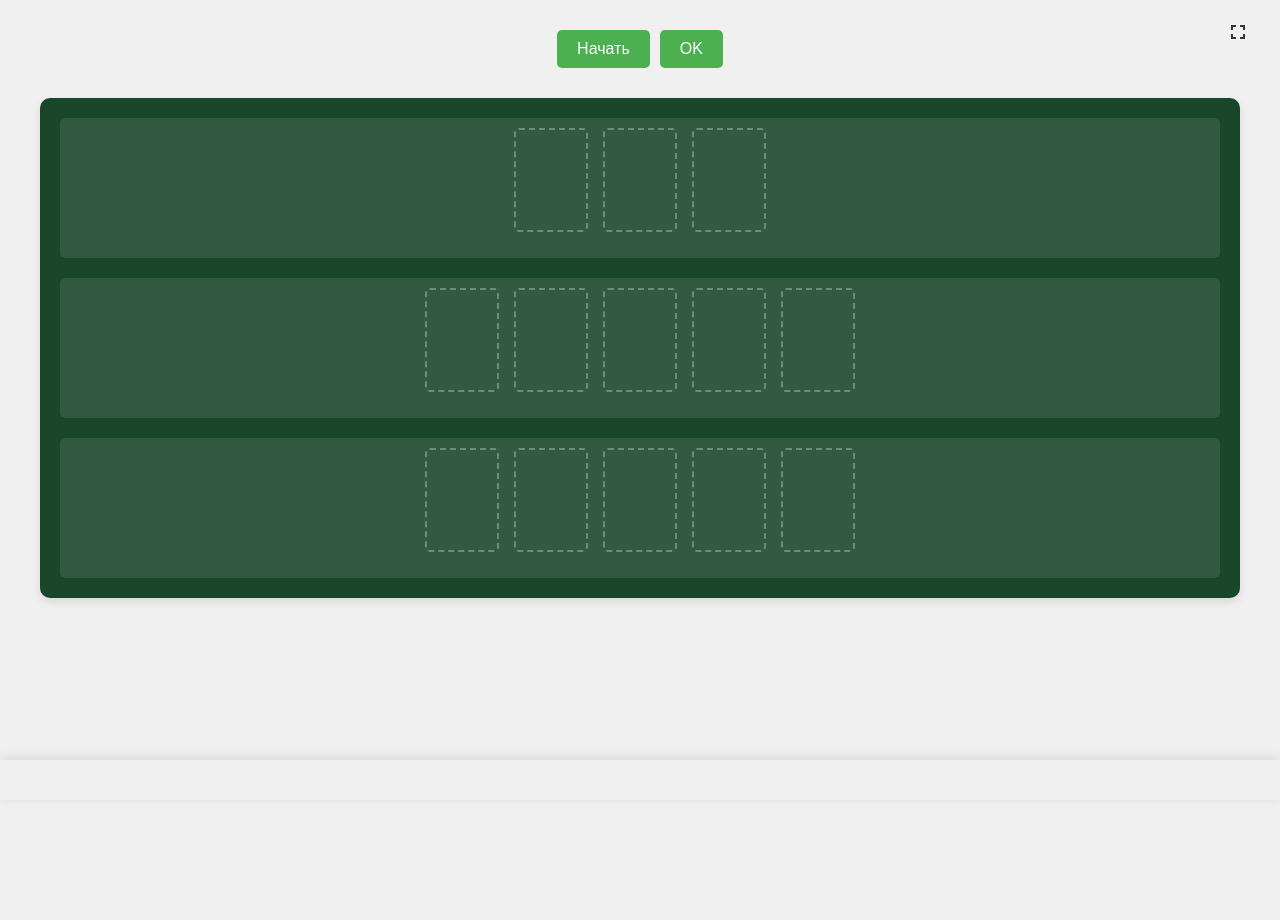
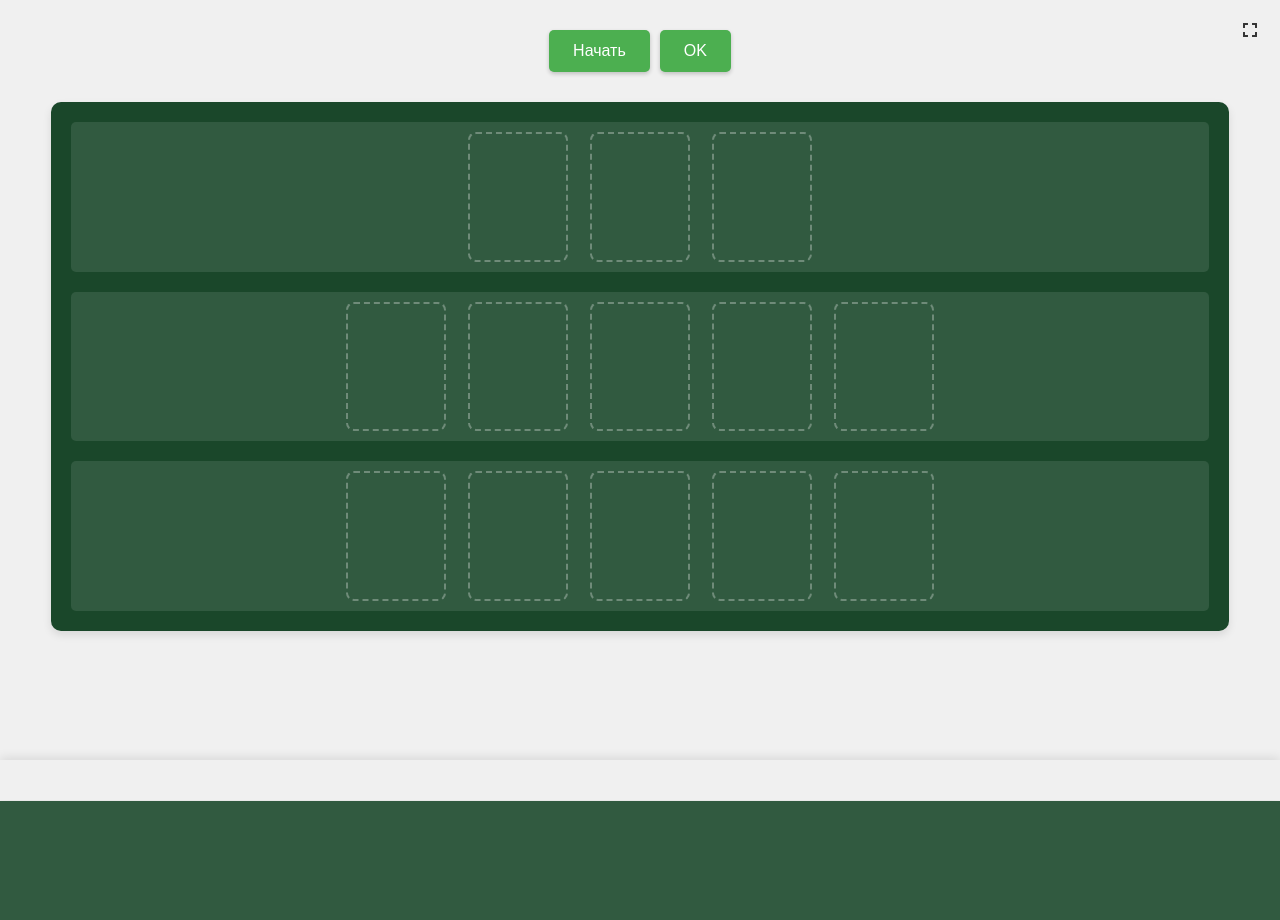
Before and after one commit to Azerus96/soncard, a Flask app: page / in a window 1280 px wide. After the commit the page ends 801 px from the top, so only its background shows below. Run offline with Flask 3, Linux system fonts and the light colour scheme.

Commit message:
Update index.html

```diff
--- a/templates/index.html
+++ b/templates/index.html
@@ -12,7 +12,8 @@
             background-color: #f0f0f0;
             overflow-x: hidden;
             min-height: 100vh;
-            padding-bottom: 100px;
+            padding-bottom: 150px;
+            box-sizing: border-box;
         }
 
         .controls {
@@ -28,23 +29,26 @@
         }
 
         button {
-            padding: 10px 20px;
+            padding: 12px 24px;
             font-size: 16px;
             border: none;
             border-radius: 5px;
             cursor: pointer;
             background-color: #4CAF50;
             color: white;
-            transition: background-color 0.3s;
+            transition: all 0.3s ease;
+            box-shadow: 0 2px 4px rgba(0,0,0,0.2);
         }
 
         button:hover {
             background-color: #45a049;
+            transform: translateY(-1px);
+            box-shadow: 0 4px 8px rgba(0,0,0,0.2);
         }
 
-        button:disabled {
-            background-color: #cccccc;
-            cursor: not-allowed;
+        button:active {
+            transform: translateY(1px);
+            box-shadow: 0 1px 2px rgba(0,0,0,0.2);
         }
 
         .fullscreen-btn {
@@ -56,6 +60,8 @@
             color: #333;
             cursor: pointer;
             z-index: 1002;
+            padding: 8px;
+            box-shadow: none;
         }
 
         .table {
@@ -63,68 +69,74 @@
             grid-template-rows: auto auto auto;
             gap: 20px;
             margin: 20px auto;
-            width: 100%;
+            width: 95%;
             max-width: 1200px;
             background-color: #1a472a;
             padding: 20px;
             border-radius: 10px;
             box-shadow: 0 4px 8px rgba(0,0,0,0.1);
             box-sizing: border-box;
+            overflow: visible;
         }
 
         .row {
             display: flex;
             justify-content: center;
-            gap: 15px;
+            gap: 2%;
             min-height: 120px;
             padding: 10px;
             border-radius: 5px;
             background-color: rgba(255,255,255,0.1);
+            flex-wrap: nowrap;
         }
 
         .card {
-            width: 70px;
-            height: 100px;
-            border-radius: 5px;
+            width: calc(70px + 2vw);
+            height: calc(100px + 2vw);
+            min-width: 50px;
+            min-height: 70px;
+            border-radius: 8px;
             background-color: white;
             display: flex;
             justify-content: center;
             align-items: center;
             cursor: move;
-            font-size: 20px;
+            font-size: calc(16px + 1vw);
             box-shadow: 0 2px 4px rgba(0,0,0,0.2);
             position: relative;
             flex-shrink: 0;
             transition: transform 0.2s, box-shadow 0.2s;
             user-select: none;
             -webkit-user-select: none;
-        }
-
-        .card:active {
-            transform: scale(1.05);
-            box-shadow: 0 4px 8px rgba(0,0,0,0.3);
+            touch-action: none;
         }
 
         .card[data-suit="♥"], .card[data-suit="♦"] {
-            color: red;
+            color: #e44145;
         }
 
         .card[data-suit="♣"], .card[data-suit="♠"] {
-            color: black;
+            color: #2d2d2d;
         }
 
         .card-slot {
-            width: 70px;
-            height: 100px;
+            width: calc(70px + 2vw);
+            height: calc(100px + 2vw);
+            min-width: 50px;
+            min-height: 70px;
             border: 2px dashed rgba(255,255,255,0.3);
-            border-radius: 5px;
+            border-radius: 8px;
             flex-shrink: 0;
-            transition: background-color 0.3s, border-color 0.3s;
+            transition: all 0.3s ease;
+            display: flex;
+            justify-content: center;
+            align-items: center;
         }
 
         .card-slot.drag-over {
-            background-color: rgba(255,255,255,0.3);
+            background-color: rgba(255,255,255,0.2);
             border-color: white;
+            transform: scale(1.05);
         }
 
         #hand {
@@ -144,23 +156,30 @@
 
         .dragging {
             opacity: 0.5;
+            transform: scale(1.05);
         }
 
-        @media (max-width: 600px) {
-            .card, .card-slot {
-                width: 50px;
-                height: 70px;
-                font-size: 16px;
-            }
-
+        @media (max-width: 768px) {
             .table {
+                width: 98%;
                 padding: 10px;
                 gap: 10px;
             }
 
             .row {
-                gap: 8px;
+                gap: 1.5%;
                 min-height: 80px;
+            }
+
+            .card, .card-slot {
+                width: calc(45px + 2vw);
+                height: calc(65px + 2vw);
+                font-size: calc(14px + 1vw);
+            }
+
+            body {
+                padding: 10px;
+                padding-bottom: 120px;
             }
 
             #hand {
@@ -237,6 +256,31 @@
             return cardElement;
         }
 
+        function handleCardDrop(slot, card) {
+            // Сбрасываем все стили перед добавлением
+            card.style = '';
+            card.className = 'card';
+
+            if (slot.children.length > 0) {
+                const existingCard = slot.children[0];
+                const hand = document.getElementById('hand');
+                hand.appendChild(existingCard);
+            }
+
+            slot.appendChild(card);
+
+            // Убеждаемся, что карта видима
+            requestAnimationFrame(() => {
+                card.style.display = 'flex';
+                card.style.visibility = 'visible';
+                card.style.opacity = '1';
+            });
+
+            updateTableState();
+            gameState.initial_cards_placed = checkInitialCardsPlaced();
+            updateGameState();
+        }
+
         function createCardSlot() {
             const slot = document.createElement('div');
             slot.className = 'card-slot';
@@ -260,18 +304,9 @@
                     `[data-suit="${cardData.suit}"][data-rank="${cardData.rank}"]`
                 );
 
-                if (!sourceElement) return;
-
-                if (slot.children.length > 0) {
-                    const existingCard = slot.children[0];
-                    const sourceParent = sourceElement.parentElement;
-                    sourceParent.appendChild(existingCard);
+                if (sourceElement) {
+                    handleCardDrop(slot, sourceElement);
                 }
-
-                slot.appendChild(sourceElement);
-                updateTableState();
-                gameState.initial_cards_placed = checkInitialCardsPlaced();
-                updateGameState();
             });
 
             return slot;
@@ -375,7 +410,8 @@
                     cards.forEach((card, index) => {
                         if (card) {
                             const slot = document.querySelector(`#${row}-row .card-slot:nth-child(${index + 1})`);
-                            slot.appendChild(createCard(card));
+                            const cardElement = createCard(card);
+                            handleCardDrop(slot, cardElement);
                         }
                     });
                 });
@@ -388,11 +424,7 @@
                 });
             }
 
-            // Обработка мобильных устройств
-            setupMobileHandlers();
-        });
-
-        function setupMobileHandlers() {
+            // Настройка обработчиков для мобильных устройств
             let touchCard = null;
             let initialX = 0;
             let initialY = 0;
@@ -403,28 +435,38 @@
 
                 touchCard = card;
                 const touch = e.touches[0];
-                initialX = touch.clientX - card.offsetLeft;
-                initialY = touch.clientY - card.offsetTop;
+                const rect = card.getBoundingClientRect();
 
-                card.style.position = 'fixed';
-                card.style.zIndex = '1000';
-                card.style.opacity = '0.8';
-                card.style.width = card.offsetWidth + 'px';
-                card.style.height = card.offsetHeight + 'px';
+                // Вычисляем смещение относительно центра карты
+                initialX = touch.clientX - rect.left;
+                initialY = touch.clientY - rect.top;
 
-                // Сохраняем начальную позицию
-                card.style.left = touch.clientX - initialX + 'px';
-                card.style.top = touch.clientY - initialY + 'px';
+                // Создаем копию карты для перетаскивания
+                const clone = card.cloneNode(true);
+                clone.style.position = 'fixed';
+                clone.style.zIndex = '1000';
+                clone.style.opacity = '0.8';
+                clone.style.width = rect.width + 'px';
+                clone.style.height = rect.height + 'px';
+                clone.style.left = (rect.left) + 'px';
+                clone.style.top = (rect.top) + 'px';
+                clone.style.pointerEvents = 'none';
+
+                document.body.appendChild(clone);
+                card.style.opacity = '0.3';
+                touchCard.clone = clone;
+
             }, { passive: false });
 
             document.addEventListener('touchmove', (e) => {
-                if (!touchCard) return;
+                if (!touchCard || !touchCard.clone) return;
 
                 e.preventDefault();
                 const touch = e.touches[0];
 
-                touchCard.style.left = `${touch.clientX - initialX}px`;
-                touchCard.style.top = `${touch.clientY - initialY}px`;
+                // Перемещаем клон карты
+                touchCard.clone.style.left = `${touch.clientX - initialX}px`;
+                touchCard.clone.style.top = `${touch.clientY - initialY}px`;
 
                 // Подсветка слота под картой
                 const elementBelow = document.elementFromPoint(touch.clientX, touch.clientY);
@@ -445,48 +487,39 @@
                 const touch = e.changedTouches[0];
                 const dropTarget = document.elementFromPoint(touch.clientX, touch.clientY);
                 const slot = dropTarget?.closest('.card-slot');
-                const handArea = dropTarget?.closest('#hand');
+
+                // Удаляем клон
+                if (touchCard.clone) {
+                    touchCard.clone.remove();
+                    touchCard.clone = null;
+                }
+
+                // Восстанавливаем оригинальную карту
+                touchCard.style.opacity = '1';
 
                 document.querySelectorAll('.card-slot').forEach(s => {
                     s.classList.remove('drag-over');
                 });
 
                 if (slot) {
-                    // Если есть карта в слоте, меняем местами
-                    if (slot.children.length > 0) {
-                        const existingCard = slot.children[0];
-                        const hand = document.getElementById('hand');
-                        hand.appendChild(existingCard);
-                    }
-                    slot.appendChild(touchCard);
-                    updateTableState();
-                } else if (handArea) {
-                    // Возвращаем карту в руку
+                    handleCardDrop(slot, touchCard);
+                } else {
+                    // Возвращаем карту в руку, если не попали в слот
                     const hand = document.getElementById('hand');
-                    touchCard.style.position = '';
-                    touchCard.style.left = '';
-                    touchCard.style.top = '';
-                    touchCard.style.zIndex = '';
-                    touchCard.style.opacity = '';
-                    touchCard.style.width = '';
-                    touchCard.style.height = '';
                     hand.appendChild(touchCard);
-                } else {
-                    // Возвращаем карту на исходное место
-                    touchCard.style.position = '';
-                    touchCard.style.left = '';
-                    touchCard.style.top = '';
-                    touchCard.style.zIndex = '';
-                    touchCard.style.opacity = '';
-                    touchCard.style.width = '';
-                    touchCard.style.height = '';
                 }
 
                 touchCard = null;
-                gameState.initial_cards_placed = checkInitialCardsPlaced();
                 updateGameState();
             }, { passive: false });
-        }
+
+            // Предотвращаем скролл при перетаскивании
+            document.addEventListener('touchmove', (e) => {
+                if (touchCard) {
+                    e.preventDefault();
+                }
+            }, { passive: false });
+        });
     </script>
 </body>
 </html>
```
